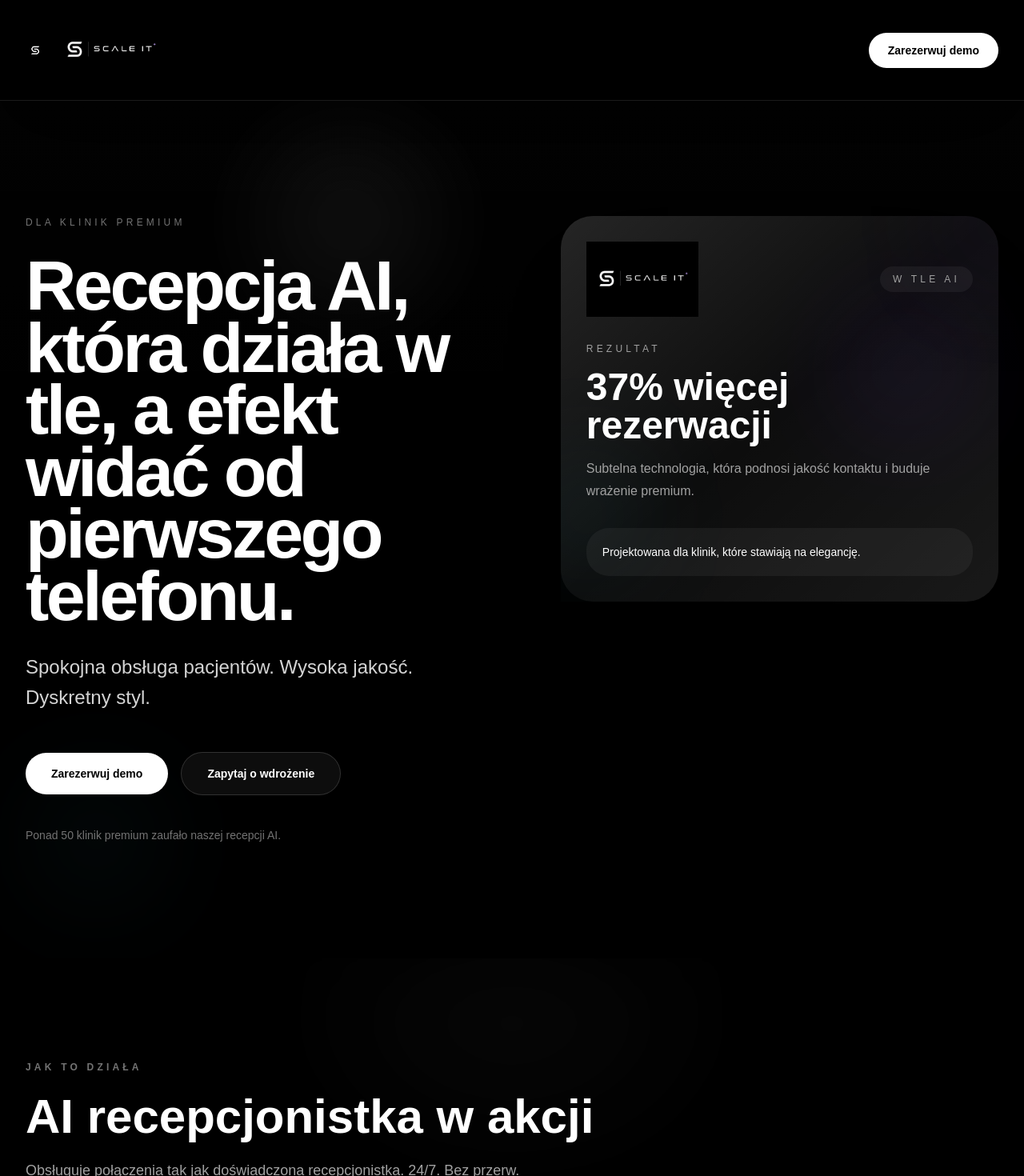
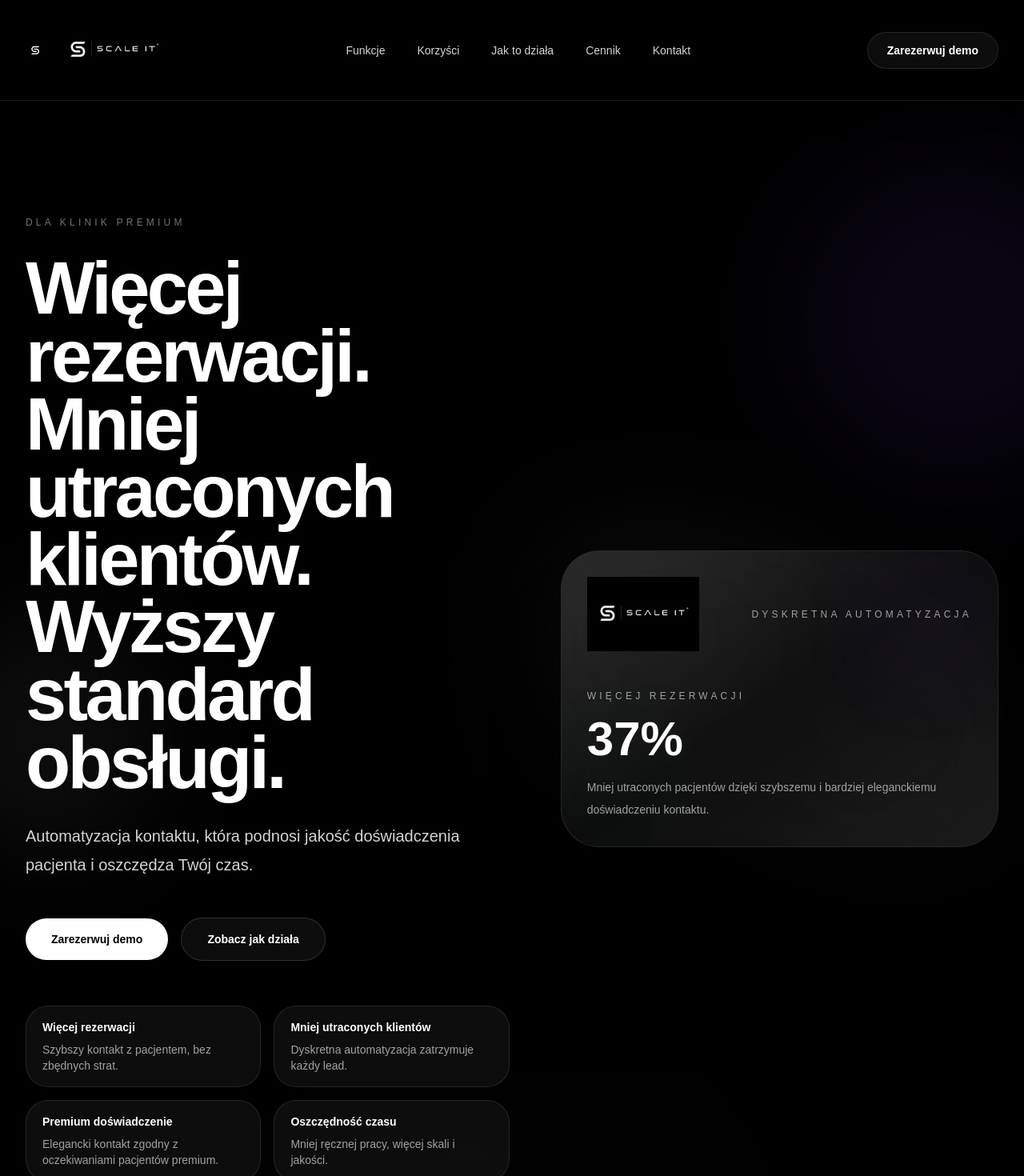
Before and after one commit to bartosiak033-lgtm/scale-it, a Next.js app: page / in a window 1280 px wide. Shown: the top 1470 px of the page at 80% size. Built offline with nearby package versions, Linux system fonts and the light colour scheme.

Commit message:
Redesign

```diff
--- a/app/page.tsx
+++ b/app/page.tsx
@@ -1,6 +1,7 @@
 'use client';
 
 import Image from 'next/image';
+import { motion } from 'framer-motion';
 import { useState, ChangeEvent, FormEvent } from 'react';
 
 interface FormData {
@@ -145,90 +146,132 @@ export default function Home() {
         <div className="absolute inset-0 opacity-10 bg-[linear-gradient(180deg,rgba(255,255,255,0.03),transparent_30%)]" />
       </div>
 
-      <nav className="sticky top-0 z-50 w-full border-b border-white/10 bg-black/15 backdrop-blur-3xl shadow-[0_20px_80px_-60px_rgba(0,0,0,0.6)]">
+      <nav className="sticky top-0 z-50 w-full bg-black/20 border-b border-white/10 backdrop-blur-3xl shadow-[0_20px_80px_-60px_rgba(0,0,0,0.6)]">
         <div className="max-w-7xl mx-auto flex items-center justify-between px-6 py-4 sm:px-8">
-          <div className="flex items-center gap-3 text-sm text-neutral-300">
+          <div className="flex items-center gap-4 text-sm text-neutral-300">
             <Image src="/logo-icon.png" alt="Scale It" width={24} height={24} className="object-contain" />
             <div className="hidden sm:block">
               <Image src="/logo-full.png" alt="Scale It" width={140} height={32} className="object-contain" />
             </div>
           </div>
 
+          <div className="hidden lg:flex items-center gap-10 text-sm text-neutral-300">
+            <a href="#funkcje" className="transition hover:text-white">Funkcje</a>
+            <a href="#korzysci" className="transition hover:text-white">Korzyści</a>
+            <a href="#jak-to-dziala" className="transition hover:text-white">Jak to działa</a>
+            <a href="#cennik" className="transition hover:text-white">Cennik</a>
+            <a href="#contact-form" className="transition hover:text-white">Kontakt</a>
+          </div>
+
           <a
             href="#contact-form"
-            className="inline-flex items-center justify-center rounded-full bg-white px-6 py-3 text-sm font-semibold text-black shadow-[0_18px_60px_-50px_rgba(255,255,255,0.85)] transition duration-300 hover:shadow-[0_20px_70px_-46px_rgba(255,255,255,0.9)]"
+            className="inline-flex items-center justify-center rounded-full border border-white/10 bg-white/5 px-6 py-3 text-sm font-semibold text-white transition duration-300 hover:border-white/20 hover:bg-white/10"
           >
             Zarezerwuj demo
           </a>
         </div>
       </nav>
 
-      <section className="relative overflow-hidden pt-32 pb-32 lg:pt-36 lg:pb-36">
+      <section id="korzysci" className="relative overflow-hidden pt-32 pb-28 lg:pt-36 lg:pb-32">
         <div className="absolute inset-0 -z-10 bg-black" />
-        <div className="absolute inset-0 -z-10 bg-[radial-gradient(circle_at_top_right,rgba(255,255,255,0.08),transparent_24%),radial-gradient(circle_at_bottom_left,rgba(139,92,246,0.06),transparent_34%)] pointer-events-none" />
-        <div className="absolute left-1/4 top-10 h-56 w-56 rounded-full bg-white/10 blur-3xl opacity-60 animate-blob" />
-        <div className="absolute right-12 top-[22%] h-52 w-52 rounded-full bg-violet-500/10 blur-3xl opacity-70 animate-blob animation-delay-200" />
-        <div className="absolute left-8 bottom-16 h-36 w-36 rounded-full bg-cyan-300/10 blur-3xl opacity-50 animate-blob-slow" />
-        <div className="absolute inset-0 bg-[linear-gradient(180deg,rgba(255,255,255,0.02),transparent_42%)] opacity-40 pointer-events-none" />
+        <div className="absolute inset-0 -z-10 bg-[radial-gradient(circle_at_top_right,rgba(129,90,242,0.18),transparent_24%),radial-gradient(circle_at_35%_15%,rgba(255,255,255,0.08),transparent_18%)] pointer-events-none" />
+        <div className="absolute right-[-120px] top-16 h-[420px] w-[420px] rounded-full bg-violet-500/10 blur-3xl opacity-70 animate-blob" />
+        <div className="absolute left-[-100px] top-[45%] h-[280px] w-[280px] rounded-full bg-white/10 blur-3xl opacity-50 animate-blob-slow" />
+        <div className="absolute inset-x-0 bottom-0 h-[260px] bg-[radial-gradient(circle_at_bottom,rgba(255,255,255,0.04),transparent_60%)] opacity-30 pointer-events-none" />
 
         <div className="relative max-w-7xl mx-auto px-6 sm:px-8">
-          <div className="grid gap-16 lg:grid-cols-[1.05fr_0.95fr] items-start">
-            <div className="max-w-2xl">
+          <div className="grid gap-16 lg:grid-cols-[1.05fr_0.95fr] items-center">
+            <motion.div
+              initial={{ opacity: 0, y: 32 }}
+              animate={{ opacity: 1, y: 0 }}
+              transition={{ duration: 0.9, ease: 'easeOut' }}
+              className="max-w-2xl"
+            >
               <p className="text-xs uppercase tracking-[0.35em] text-neutral-500">Dla klinik premium</p>
-              <h1 className="mt-8 text-5xl sm:text-6xl lg:text-[5.5rem] font-semibold leading-[0.88] tracking-[-0.04em] text-white opacity-0 animate-fade-in-up animation-delay-200">
-                Recepcja AI, która działa w tle, a efekt widać od pierwszego telefonu.
+              <h1 className="mt-8 text-5xl sm:text-6xl lg:text-[5.75rem] font-semibold leading-[0.92] tracking-[-0.04em] text-white">
+                Więcej rezerwacji.<br />
+                Mniej utraconych klientów.<br />
+                Wyższy standard obsługi.
               </h1>
-              <p className="mt-8 max-w-xl text-xl sm:text-2xl leading-[1.6] text-neutral-300 opacity-0 animate-fade-in-up animation-delay-400">
-                Spokojna obsługa pacjentów. Wysoka jakość. Dyskretny styl.
+              <p className="mt-8 max-w-xl text-lg sm:text-xl leading-9 text-neutral-300">
+                Automatyzacja kontaktu, która podnosi jakość doświadczenia pacjenta i oszczędza Twój czas.
               </p>
-              <div className="mt-12 flex flex-col gap-4 sm:flex-row sm:items-center opacity-0 animate-fade-in-up animation-delay-600">
-                <a href="#contact-form" className="inline-flex items-center justify-center rounded-full bg-white px-8 py-4 text-sm font-semibold text-black shadow-[0_24px_80px_-56px_rgba(255,255,255,0.9)] transition duration-300 hover:shadow-[0_28px_90px_-50px_rgba(255,255,255,0.95)]">
+              <div className="mt-12 flex flex-col gap-4 sm:flex-row sm:items-center">
+                <motion.a
+                  whileHover={{ y: -1, scale: 1.01 }}
+                  href="#contact-form"
+                  className="inline-flex items-center justify-center rounded-full bg-white px-8 py-4 text-sm font-semibold text-black shadow-[0_24px_80px_-56px_rgba(255,255,255,0.9)] transition duration-300 hover:shadow-[0_28px_90px_-50px_rgba(255,255,255,0.95)]"
+                >
                   Zarezerwuj demo
-                </a>
-                <a href="#contact-form" className="inline-flex items-center justify-center rounded-full border border-white/15 bg-white/5 px-8 py-4 text-sm font-semibold text-white transition duration-300 hover:border-white/25 hover:bg-white/10">
-                  Zapytaj o wdrożenie
-                </a>
+                </motion.a>
+                <motion.a
+                  whileHover={{ y: -1 }}
+                  href="#jak-to-dziala"
+                  className="inline-flex items-center justify-center rounded-full border border-white/15 bg-white/5 px-8 py-4 text-sm font-semibold text-white transition duration-300 hover:border-white/25 hover:bg-white/10"
+                >
+                  Zobacz jak działa
+                </motion.a>
               </div>
-              <p className="mt-10 text-sm text-neutral-500 opacity-0 animate-fade-in-up animation-delay-800">
-                Ponad 50 klinik premium zaufało naszej recepcji AI.
-              </p>
+              <div id="funkcje" className="mt-14 grid gap-4 sm:grid-cols-2">
+                <div className="rounded-[1.75rem] border border-white/10 bg-white/5 px-5 py-4 backdrop-blur-xl">
+                  <p className="text-sm font-semibold text-white">Więcej rezerwacji</p>
+                  <p className="mt-2 text-sm text-neutral-400">Szybszy kontakt z pacjentem, bez zbędnych strat.</p>
                 </div>
+                <div className="rounded-[1.75rem] border border-white/10 bg-white/5 px-5 py-4 backdrop-blur-xl">
+                  <p className="text-sm font-semibold text-white">Mniej utraconych klientów</p>
+                  <p className="mt-2 text-sm text-neutral-400">Dyskretna automatyzacja zatrzymuje każdy lead.</p>
+                </div>
+                <div className="rounded-[1.75rem] border border-white/10 bg-white/5 px-5 py-4 backdrop-blur-xl">
+                  <p className="text-sm font-semibold text-white">Premium doświadczenie</p>
+                  <p className="mt-2 text-sm text-neutral-400">Elegancki kontakt zgodny z oczekiwaniami pacjentów premium.</p>
+                </div>
+                <div className="rounded-[1.75rem] border border-white/10 bg-white/5 px-5 py-4 backdrop-blur-xl">
+                  <p className="text-sm font-semibold text-white">Oszczędność czasu</p>
+                  <p className="mt-2 text-sm text-neutral-400">Mniej ręcznej pracy, więcej skali i jakości.</p>
+                </div>
+              </div>
+            </motion.div>
 
-            <div className="relative flex justify-end lg:justify-start opacity-0 animate-fade-in-up animation-delay-800">
-              <div className="relative w-full max-w-xl overflow-hidden rounded-[2.5rem] bg-white/5 p-8 shadow-[0_60px_120px_-60px_rgba(0,0,0,0.45)] backdrop-blur-3xl">
+            <motion.div
+              initial={{ opacity: 0, y: 32 }}
+              animate={{ opacity: 1, y: 0 }}
+              transition={{ duration: 0.9, ease: 'easeOut', delay: 0.2 }}
+              className="relative flex justify-end lg:justify-start"
+            >
+              <div className="relative w-full max-w-xl">
+                <div className="absolute inset-0 rounded-[3rem] bg-gradient-to-br from-white/10 via-transparent to-white/5 blur-[80px]" />
+                <div className="relative overflow-hidden rounded-[3rem] bg-white/5 border border-white/10 shadow-[0_80px_140px_-70px_rgba(0,0,0,0.55)] backdrop-blur-3xl">
                   <div className="absolute inset-0 bg-gradient-to-br from-white/10 via-transparent to-white/5" />
-                <div className="absolute -right-10 -top-8 h-28 w-28 rounded-full bg-violet-500/10 blur-3xl animate-blob-slower" />
-                <div className="absolute -left-10 bottom-10 h-28 w-28 rounded-full bg-cyan-300/10 blur-3xl animate-blob-slow" />
-                <div className="relative z-10 space-y-8">
+                  <div className="absolute right-8 top-8 h-28 w-28 rounded-full bg-violet-500/20 blur-3xl opacity-70" />
+                  <div className="absolute left-8 bottom-10 h-24 w-24 rounded-full bg-cyan-300/10 blur-3xl opacity-50" />
+                  <div className="relative p-8">
                     <div className="flex items-center justify-between gap-4">
                       <Image src="/logo-full.png" alt="Scale It" width={140} height={32} className="object-contain" />
-                    <span className="rounded-full bg-white/5 px-4 py-2 text-xs uppercase tracking-[0.35em] text-neutral-400">W tle AI</span>
+                      <span className="text-xs uppercase tracking-[0.35em] text-neutral-400">Dyskretna automatyzacja</span>
                     </div>
-                  <div className="space-y-4">
-                    <p className="text-xs uppercase tracking-[0.35em] text-neutral-400">Rezultat</p>
-                    <h2 className="text-5xl font-semibold text-white">37% więcej rezerwacji</h2>
-                    <p className="max-w-md text-base leading-7 text-neutral-400">
-                      Subtelna technologia, która podnosi jakość kontaktu i buduje wrażenie premium.
+                    <div className="mt-12">
+                      <p className="text-xs uppercase tracking-[0.35em] text-neutral-400">Więcej rezerwacji</p>
+                      <h2 className="mt-4 text-6xl font-semibold text-white">37%</h2>
+                      <p className="mt-4 max-w-md text-sm leading-7 text-neutral-400">
+                        Mniej utraconych pacjentów dzięki szybszemu i bardziej eleganckiemu doświadczeniu kontaktu.
                       </p>
-                  </div>
-                  <div className="rounded-[1.75rem] bg-white/5 p-5 text-sm text-neutral-300">
-                    <p className="font-medium text-white">Projektowana dla klinik, które stawiają na elegancję.</p>
                     </div>
                   </div>
                 </div>
               </div>
+            </motion.div>
           </div>
         </div>
       </section>
 
-      {/* AI Receptionist Demo Section */}
-      <section className="relative overflow-hidden max-w-7xl mx-auto px-6 sm:px-8 py-24 md:py-28 lg:py-32">
+      {/* Jak to działa */}
+      <section id="jak-to-dziala" className="relative overflow-hidden max-w-7xl mx-auto px-6 sm:px-8 py-24 md:py-28 lg:py-32">
         <div className="absolute inset-x-0 top-0 h-[240px] bg-[radial-gradient(circle_at_top,rgba(255,255,255,0.06),transparent_45%)] blur-3xl opacity-70" />
         <div className="relative space-y-12">
           <div className="space-y-4">
             <p className="text-xs uppercase tracking-[0.35em] text-neutral-500 font-semibold">Jak to działa</p>
-            <h2 className="text-4xl sm:text-5xl lg:text-6xl font-semibold leading-tight text-white">AI recepcjonistka w akcji</h2>
-            <p className="max-w-2xl text-lg text-neutral-400 font-light">Obsługuje połączenia tak jak doświadczona recepcjonistka. 24/7. Bez przerw.</p>
+            <h2 className="text-4xl sm:text-5xl lg:text-6xl font-semibold leading-tight text-white">Dyskretna obsługa połączeń</h2>
+            <p className="max-w-2xl text-lg text-neutral-400 font-light">Odbieramy każdy telefon elegancko, dokładnie i bez przerw. Pacjenci trafiają tam, gdzie mają trafić.</p>
           </div>
 
           <div className="grid gap-8 lg:grid-cols-2">
@@ -250,16 +293,16 @@ export default function Home() {
                   <p className="text-xs uppercase tracking-[0.35em] text-neutral-400">Transkrypcja</p>
                   <div className="mt-5 space-y-4 text-sm leading-relaxed">
                     <div className="space-y-1">
-                      <p className="text-xs text-neutral-500">AI Recepcja</p>
-                      <p className="text-neutral-300">Cześć! Dzwonisz do kliniki Beauty & Care. Jak się masz? Co mogę dla Ciebie dzisiaj zrobić?</p>
+                      <p className="text-xs text-neutral-500">Inteligentna recepcja</p>
+                      <p className="text-neutral-300">Cześć! Dzwonisz do kliniki Beauty & Care. Jak się masz? Co mogę dla Ciebie dziś załatwić?</p>
                     </div>
                     <div className="space-y-1">
                       <p className="text-xs text-neutral-500">Pacjent</p>
                       <p className="text-white font-medium">Hej! Chciałbym umówić konsultację zabiegu Botoksu.</p>
                     </div>
                     <div className="space-y-1">
-                      <p className="text-xs text-neutral-500">AI Recepcja</p>
-                      <p className="text-neutral-300">Oczywiście! Mamy dostępne terminy w czwartek o 14:00 i piątek o 16:30. Który Ci bardziej odpowiada?</p>
+                      <p className="text-xs text-neutral-500">Inteligentna recepcja</p>
+                      <p className="text-neutral-300">Oczywiście. Mamy wolne terminy w czwartek o 14:00 i w piątek o 16:30. Który pasuje lepiej?</p>
                     </div>
                     <div className="space-y-1">
                       <p className="text-xs text-neutral-500">Pacjent</p>
@@ -306,10 +349,10 @@ export default function Home() {
 
               <div className="grid gap-4">
                 {[
-                  { icon: '🎤', title: 'Naturalny głos', desc: 'Odróżnić od AI jest prawie niemożliwe' },
-                  { icon: '⚡', title: 'Natychmiastowa odpowiedź', desc: 'Każde połączenie odbierane w 2-3 sekundy' },
-                  { icon: '📅', title: 'Inteligentna rezerwacja', desc: 'Sprawdza dostępność i umawia pacjentów' },
-                  { icon: '🌙', title: '24/7 dostępność', desc: 'Działa non-stop, nawet w nocy i weekendy' }
+                  { icon: '🎤', title: 'Naturalny głos', desc: 'Rozmowy brzmią jak kontakt z profesjonalną recepcjonistką' },
+                  { icon: '⚡', title: 'Błyskawiczna odpowiedź', desc: 'Telefon odbierany w kilka sekund' },
+                  { icon: '📅', title: 'Inteligentna rezerwacja', desc: 'Sprawdza dostępność i umawia wizyty' },
+                  { icon: '🌙', title: 'Dostępność 24/7', desc: 'Działa całą dobę, także poza godzinami pracy' }
                 ].map((feature, i) => (
                   <div key={i} className="flex items-start gap-4 rounded-3xl border border-white/10 bg-white/5 p-5 transition-all duration-300 hover:border-white/20 hover:bg-white/10">
                     <div className="grid h-12 w-12 place-items-center rounded-3xl bg-white/10 text-2xl">{feature.icon}</div>
@@ -326,7 +369,7 @@ export default function Home() {
       </section>
 
       {/* Scale It System Section */}
-      <section className="relative overflow-hidden max-w-7xl mx-auto px-6 sm:px-8 py-24 md:py-28 lg:py-32">
+      <section id="cennik" className="relative overflow-hidden max-w-7xl mx-auto px-6 sm:px-8 py-24 md:py-28 lg:py-32">
         <div className="absolute inset-x-0 bottom-0 h-56 bg-[radial-gradient(circle_at_bottom,rgba(255,255,255,0.05),transparent_45%)] blur-3xl opacity-50" />
         <div className="relative space-y-12">
           <div className="space-y-4">
@@ -341,25 +384,25 @@ export default function Home() {
                 icon: '🌐',
                 title: 'Premium strony internetowe',
                 desc: 'Responsywne strony z bookingiem online, które konwertują odwiedzających na klientów.',
-                features: ['Booking online', 'SEO optimized', 'Mobile first']
+                features: ['Rezerwacje online', 'Optymalizacja SEO', 'Projekt mobile first']
               },
               {
                 icon: '🎯',
-                title: 'AI recepcjonistka',
-                desc: 'Inteligentna recepcja odbiera połączenia 24/7 i umawia konsultacje automatycznie.',
-                features: ['24/7 dostępność', 'Naturalny głos', 'Automatyczne rezerwacje']
+                title: 'Inteligentna recepcja',
+                desc: 'Obsługa połączeń 24/7, która umawia konsultacje z najwyższą precyzją.',
+                features: ['Dostępność 24/7', 'Naturalny głos', 'Automatyczne rezerwacje']
               },
               {
                 icon: '📅',
                 title: 'System rezerwacji',
                 desc: 'Zaawansowany kalendarz z synchronizacją, przypomnieniami i zarządzaniem terminami.',
-                features: ['Sync z kalendarzem', 'SMS przypomnienia', 'Online booking']
+                features: ['Synchronizacja kalendarza', 'SMS przypomnienia', 'Rezerwacje online']
               },
               {
                 icon: '🤖',
                 title: 'Automatyzacje Instagram & WhatsApp',
-                desc: 'Automatyczne odpowiedzi na wiadomości, lead nurturing i sprzedaż przez social media.',
-                features: ['Auto odpowiedzi', 'Lead nurturing', 'Social selling']
+                desc: 'Automatyczne odpowiedzi na wiadomości, pielęgnacja leadów i sprzedaż przez social media.',
+                features: ['Automatyczne odpowiedzi', 'Pielęgnacja leadów', 'Sprzedaż social']
               },
               {
                 icon: '📊',
@@ -370,20 +413,20 @@ export default function Home() {
               {
                 icon: '📈',
                 title: 'Analityka i raporty',
-                desc: 'Szczegółowe statystyki przychodów, konwersji i efektywności marketingu.',
-                features: ['ROI tracking', 'Conversion metrics', 'Performance reports']
+                desc: 'Statystyki przychodów, konwersji i efektywności obsługi.',
+                features: ['Śledzenie wyników', 'Konwersje', 'Raporty efektywności']
               },
               {
                 icon: '💬',
                 title: 'Follow-up klientów',
-                desc: 'Automatyczne wiadomości po wizytach, przypomnienia o kolejnych zabiegach.',
-                features: ['Post-visit care', 'Retention campaigns', 'Loyalty building']
+                desc: 'Automatyczne wiadomości po wizytach i przypomnienia o dalszych zabiegach.',
+                features: ['Opieka po wizycie', 'Przypomnienia', 'Budowanie lojalności']
               },
               {
                 icon: '🔄',
                 title: 'Odzyskiwanie utraconych leadów',
-                desc: 'Inteligentne systemy odzyskiwania klientów, którzy nie dokonali rezerwacji.',
-                features: ['Lead scoring', 'Re-engagement', 'Conversion optimization']
+                desc: 'Systemy odzyskiwania klientów, którzy nie sfinalizowali rezerwacji.',
+                features: ['Ocena leadów', 'Ponowny kontakt', 'Optymalizacja konwersji']
               }
             ].map((service, i) => (
               <div key={i} className="group relative overflow-hidden rounded-[2rem] border border-white/10 bg-white/5 p-6 md:p-8 shadow-2xl shadow-black/20 transition-all duration-500 hover:border-white/20 hover:bg-white/10 hover:scale-[1.02]">
--- a/package.json
+++ b/package.json
@@ -9,6 +9,7 @@
     "lint": "eslint"
   },
   "dependencies": {
+    "framer-motion": "^12.38.0",
     "next": "16.2.6",
     "react": "19.2.4",
     "react-dom": "19.2.4"
```
Also changed, not shown: 1 other file (tests, documents, lock files or other folders). Lines whose indentation alone changed are shown as unchanged.
